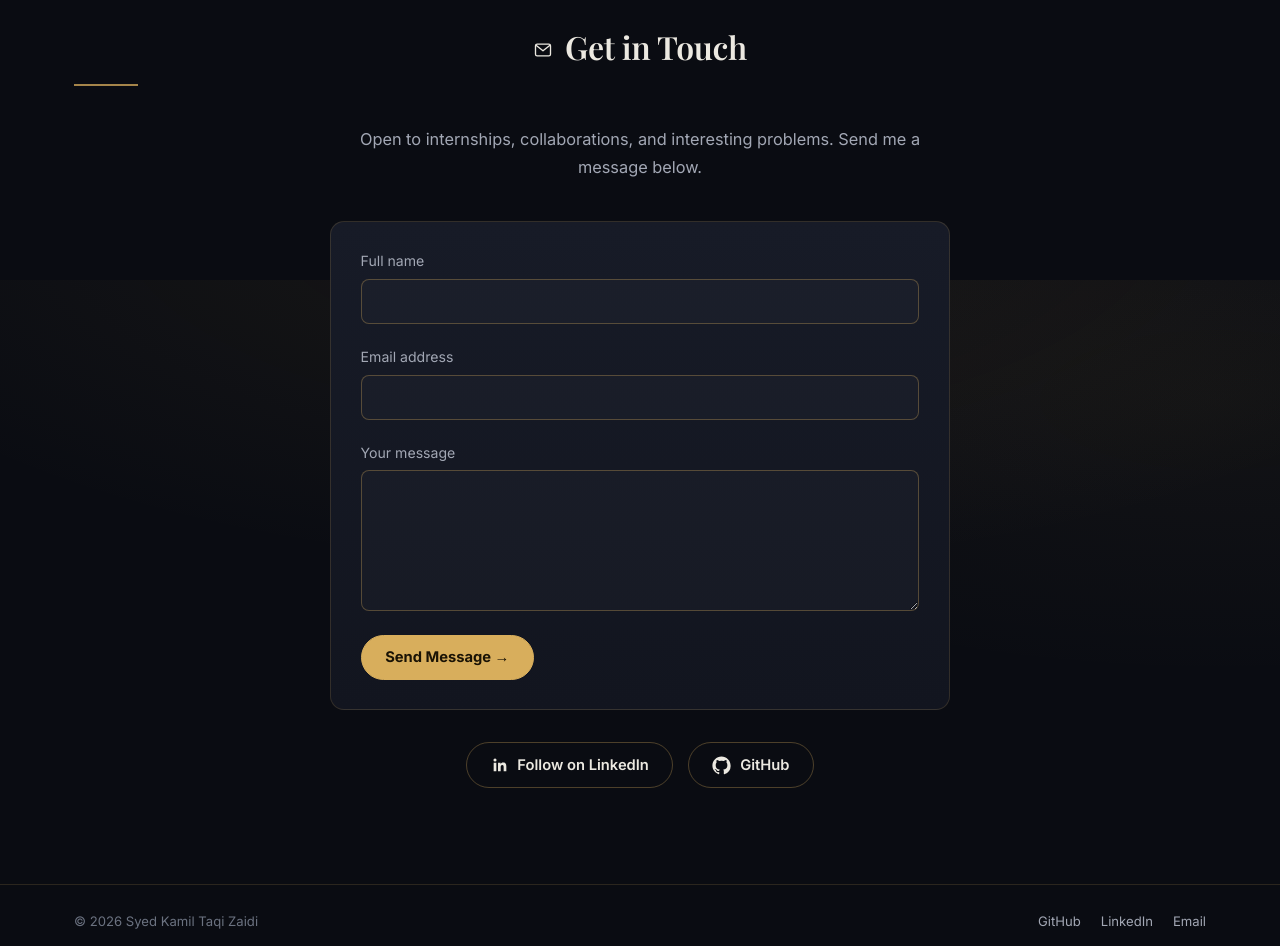
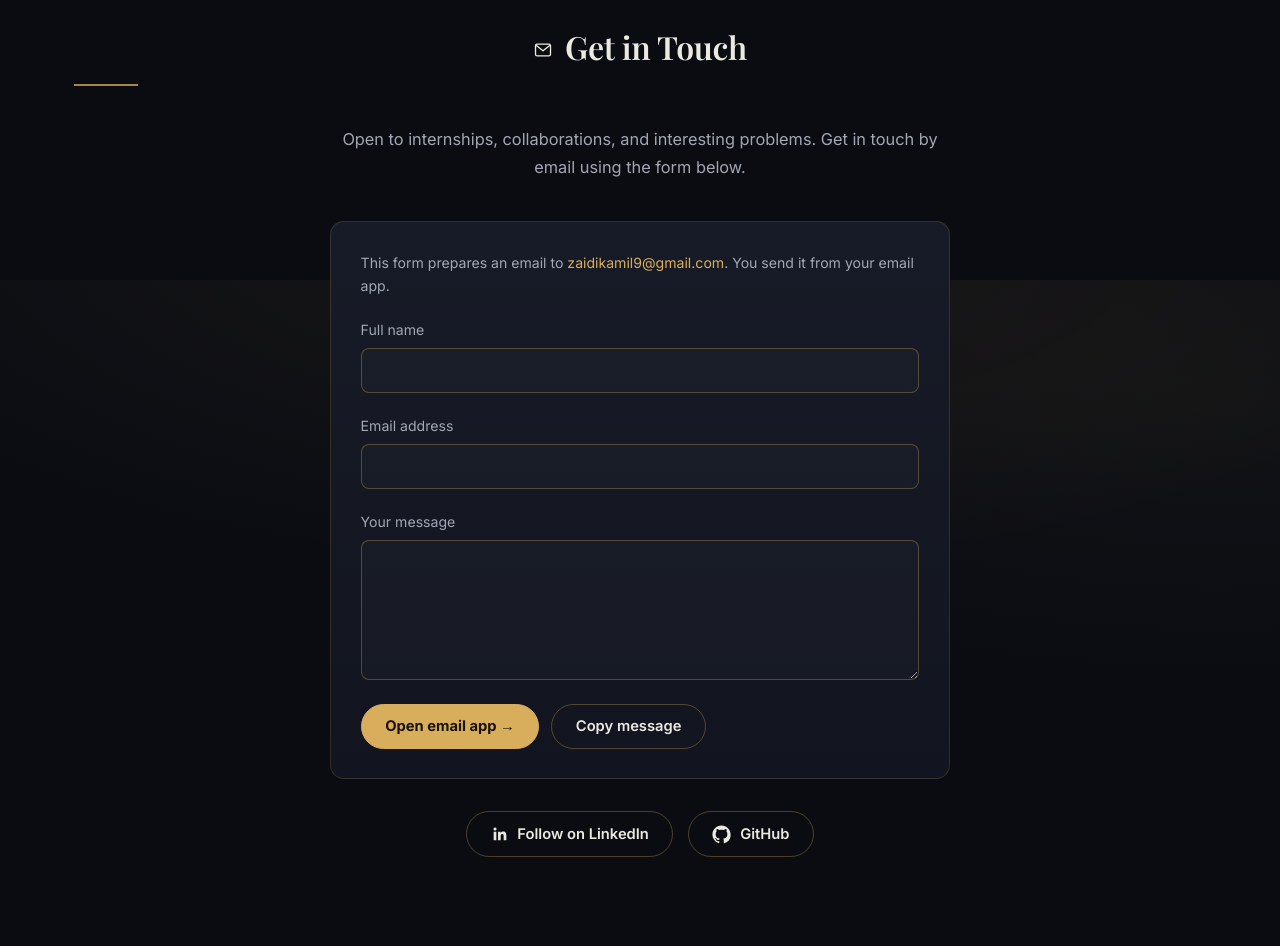
Before and after one commit to kamilcodes14/kamilcodes14.github.io, a React (Vite) app: page / in a window 1280 px wide. Shown: the part 9320-10266 px from the top of the page. Built offline with nearby package versions, Linux system fonts and the light colour scheme; a web font is replaced by a local one.

Commit message:
Replace broken placeholder contact submission with explicit email draft and copy fallback

```diff
--- a/src/data/content.js
+++ b/src/data/content.js
@@ -291,10 +291,6 @@ export const research = {
   text: "Independent research analyzing a real-world AI agent security failure, examining sandbox-escape vectors and containment gaps in autonomous LLM systems.",
 };
 
-// Paste your Formspree form endpoint here — find it under Forms (not Account)
-// on formspree.io. It looks like: https://formspree.io/f/xxxxxxxx
-export const FORMSPREE_ENDPOINT = "https://formspree.io/f/YOUR_FORM_ID";
-
 export const nav = [
   { path: "#home", label: "Home" },
   { path: "#about", label: "About" },
--- a/src/pages/Contact.css
+++ b/src/pages/Contact.css
@@ -43,16 +43,18 @@
 
 .contact__submit { align-self: flex-start; }
 
-.contact__error {
-  color: #E8A87C;
-  font-size: 0.85rem;
-  margin-top: 1rem;
+.contact__help, .contact__notice {
+  color: var(--text-muted);
+  font-size: 0.88rem;
+  line-height: 1.6;
+  overflow-wrap: anywhere;
 }
-
-.contact__success p {
-  margin-bottom: 1.25rem;
-  line-height: 1.6;
-}
+.contact__help { margin-bottom: 1.5rem; }
+.contact__help a { color: var(--gold); }
+.contact__notice:not(:empty) { margin-top: 1rem; }
+.contact__actions { display: flex; flex-wrap: wrap; gap: 0.75rem; }
+.contact__draft { margin-top: 1rem; }
+.contact__draft summary { cursor: pointer; color: var(--gold); margin-bottom: 1rem; }
 
 .contact__socials {
   display: flex;
--- a/src/pages/Contact.jsx
+++ b/src/pages/Contact.jsx
@@ -1,6 +1,6 @@
 import { useState } from "react";
 import { motion } from "framer-motion";
-import { profile, FORMSPREE_ENDPOINT } from "../data/content";
+import { profile } from "../data/content";
 import { IconMail } from "../components/Icons";
 import "./Contact.css";
 
@@ -20,31 +20,47 @@ function LinkedInIcon() {
   );
 }
 
-const STATUS = { IDLE: "idle", SENDING: "sending", SUCCESS: "success", ERROR: "error" };
+export default function Contact() {
+  const [notice, setNotice] = useState("");
+  const [draft, setDraft] = useState(null);
 
-export default function Contact() {
-  const [status, setStatus] = useState(STATUS.IDLE);
+  function prepareDraft(form) {
+    const fields = new FormData(form);
+    const name = String(fields.get("name") || "").trim();
+    const email = String(fields.get("email") || "").trim();
+    const message = String(fields.get("message") || "").trim();
+    if (!name || !email || !message) {
+      setNotice("Please enter your name, email address, and message.");
+      return null;
+    }
+    return {
+      subject: `Portfolio enquiry from ${name}`,
+      body: `${message}\n\nFrom: ${name}\nReply email: ${email}`,
+    };
+  }
 
-  const handleSubmit = async (e) => {
-    e.preventDefault();
-    const form = e.target;
-    setStatus(STATUS.SENDING);
+  function handleSubmit(event) {
+    event.preventDefault();
+    const next = prepareDraft(event.currentTarget);
+    if (!next) return;
+    setDraft(next);
+    setNotice("Your email draft is ready. Complete sending in your email app. If it did not open, use Copy message below.");
+    window.location.href = `mailto:${profile.email}?subject=${encodeURIComponent(next.subject)}&body=${encodeURIComponent(next.body)}`;
+  }
+
+  async function copyMessage(event) {
+    const form = event.currentTarget.form;
+    if (!form.reportValidity()) return;
+    const next = prepareDraft(form);
+    if (!next) return;
+    setDraft(next);
     try {
-      const res = await fetch(FORMSPREE_ENDPOINT, {
-        method: "POST",
-        headers: { Accept: "application/json" },
-        body: new FormData(form),
-      });
-      if (res.ok) {
-        setStatus(STATUS.SUCCESS);
-        form.reset();
-      } else {
-        setStatus(STATUS.ERROR);
+      await navigator.clipboard.writeText(`To: ${profile.email}\nSubject: ${next.subject}\n\n${next.body}`);
+      setNotice("Message copied. Paste it into your email service and send it to " + profile.email + ".");
+    } catch {
+      setNotice("Copy is unavailable in this browser. Select and copy the prepared message below.");
     }
-    } catch {
-      setStatus(STATUS.ERROR);
   }
-  };
 
   return (
     <section id="contact" className="page contact">
@@ -59,37 +75,31 @@ export default function Contact() {
         transition={{ duration: 0.4 }}
       >
         <p className="contact__lede">
-          Open to internships, collaborations, and interesting problems. Send me a message below.
+          Open to internships, collaborations, and interesting problems. Get in touch by email using the form below.
         </p>
 
         <div className="bracket-panel contact__panel">
-          {status === STATUS.SUCCESS ? (
-            <div className="contact__success">
-              <p>Thanks — your message is in my inbox. I'll get back to you soon.</p>
-              <button type="button" className="btn" onClick={() => setStatus(STATUS.IDLE)}>
-                Send another
-              </button>
-            </div>
-          ) : (
-            <form className="contact__form" onSubmit={handleSubmit}>
+          <form className="contact__form" onSubmit={handleSubmit} aria-describedby="contact-help">
+            <p id="contact-help" className="contact__help">This form prepares an email to <a href={`mailto:${profile.email}`}>{profile.email}</a>. You send it from your email app.</p>
             <label className="contact__label" htmlFor="name">Full name</label>
-              <input className="contact__input" type="text" id="name" name="name" required />
+            <input className="contact__input" type="text" id="name" name="name" autoComplete="name" maxLength={100} required />
 
             <label className="contact__label" htmlFor="email">Email address</label>
-              <input className="contact__input" type="email" id="email" name="email" required />
+            <input className="contact__input" type="email" id="email" name="email" autoComplete="email" maxLength={254} required />
 
             <label className="contact__label" htmlFor="message">Your message</label>
-              <textarea className="contact__input contact__textarea" id="message" name="message" rows={6} required />
+            <textarea className="contact__input contact__textarea" id="message" name="message" rows={6} maxLength={3000} required />
 
-              <button className="btn btn-primary contact__submit" type="submit" disabled={status === STATUS.SENDING}>
-                {status === STATUS.SENDING ? "Sending…" : "Send Message \u2192"}
-              </button>
-
-              {status === STATUS.ERROR && (
-                <p className="contact__error">Something went wrong — try again, or email me directly at {profile.email}.</p>
-              )}
+            <div className="contact__actions">
+              <button className="btn btn-primary contact__submit" type="submit">Open email app →</button>
+              <button className="btn" type="button" onClick={copyMessage}>Copy message</button>
+            </div>
+            <p className="contact__notice" role="status">{notice}</p>
+            {draft && <details className="contact__draft">
+              <summary>View prepared message</summary>
+              <textarea className="contact__input contact__textarea" aria-label="Prepared email message" readOnly value={`To: ${profile.email}\nSubject: ${draft.subject}\n\n${draft.body}`} rows={8} />
+            </details>}
           </form>
-          )}
         </div>
 
         <div className="contact__socials">
```
Lines whose indentation alone changed are shown as unchanged.
